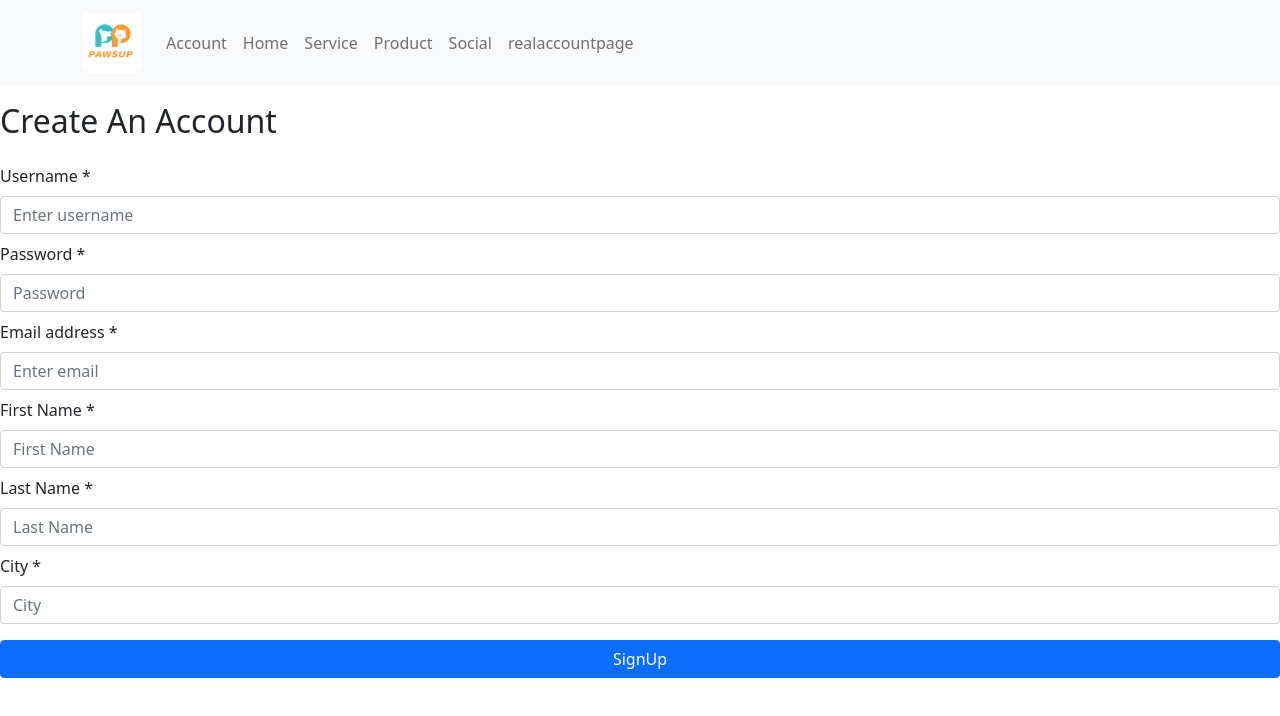
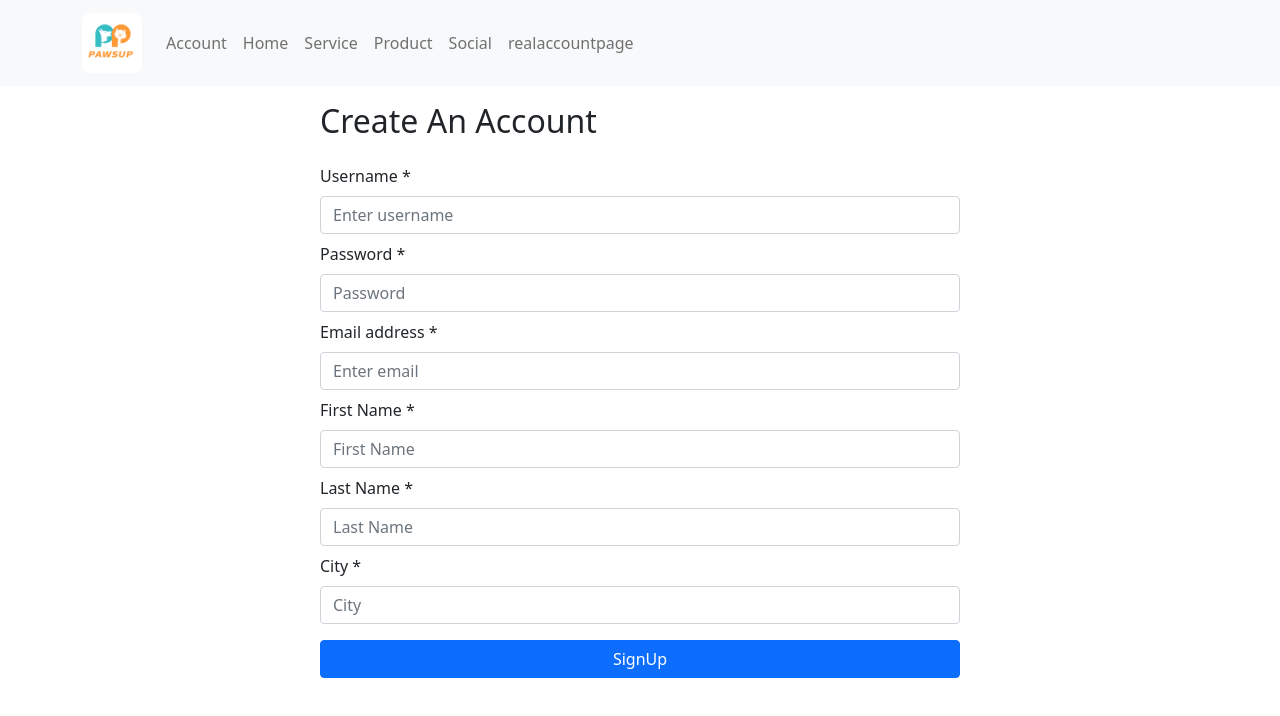
Before and after one commit to Jonathan0137/Pawsup, a React (Create React App) app in the folder client/: page /signup in a window 1280 px wide. Shown: the top 716 px of the page. Built offline with nearby package versions, Linux system fonts and the light colour scheme.

Commit message:
finished sprint 1 for NODE26

```diff
--- /dev/null
+++ b/client/src/pages/SignupPage.css
@@ -0,0 +1,4 @@
+.formStyle {
+  margin-left: 25%;
+  margin-right: 25%;
+}
--- a/client/src/pages/SignupPage.js
+++ b/client/src/pages/SignupPage.js
@@ -2,6 +2,7 @@ import React, { useState } from "react";
 import { useHistory } from "react-router-dom";
 import HeaderMenu from "../components/HeaderMenu";
 import { Form, Button, Row, Col } from "react-bootstrap";
+import "./SignupPage.css";
 import axios from "axios";
 
 const SignupPage = () => {
@@ -34,6 +35,7 @@ const SignupPage = () => {
   return (
     <div>
       <HeaderMenu />
+      <div className="formStyle">
         <Row>
           <Col>
             <h2 className="mb-4 mt-3">Create An Account</h2>
@@ -110,6 +112,7 @@ const SignupPage = () => {
           </div>
         </Form>
       </div>
+    </div>
   );
 };
 
```
Lines whose indentation alone changed are shown as unchanged.
